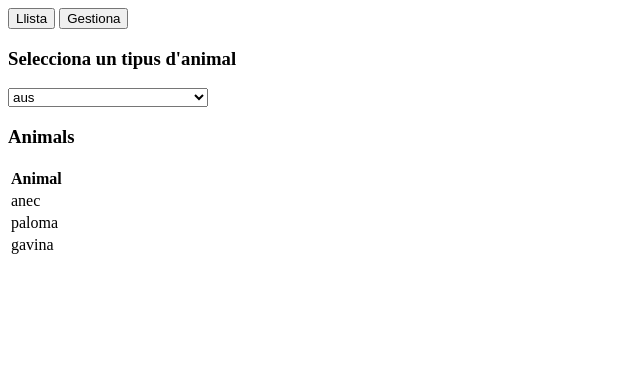
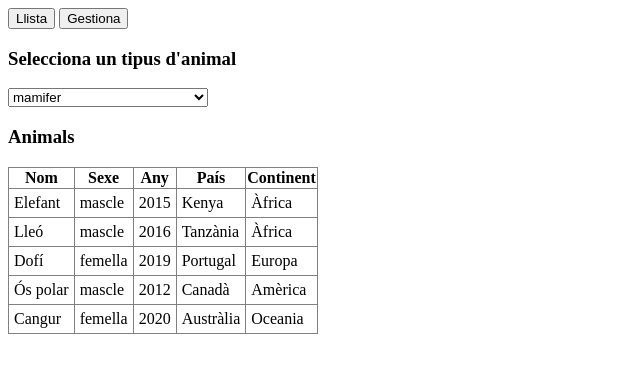
Before and after one commit to Izanalejo/Desenvolupament-web-en-entorn-client, a plain HTML site: page Activitat3(RA5)/Practica_RA5/html/index.html in a window 1280 px wide. Both pictures are taken after a click on the button "Llista". Shown: the whole page, without its empty margins (0-640 px from the left). Drawn offline with Linux system fonts and the light colour scheme.

Commit message:
Corrección examen RA5

```diff
--- a/Activitat3(RA5)/Practica_RA5/html/index.html
+++ b/Activitat3(RA5)/Practica_RA5/html/index.html
@@ -3,23 +3,32 @@
   <head>
     <meta charset="UTF-8" />
     <meta name="viewport" content="width=device-width, initial-scale=1.0" />
-    <title>Document</title>
+    <title>Pràctica RA5</title>
   </head>
   <body>
     <div>
       <button id="llista">Llista</button>
       <button id="gestiona">Gestiona</button>
     </div>
-    <div id="select-container" >
+    <div id="zonaLlista" style="display: none;">
       <h3>Selecciona un tipus d'animal</h3>
       <select
         id="selectAnimals"
         class="form-select"
-        style="width: 200px"
-      ></select>
+        style="width: 200px">
+      </select>
 
-      <h3 >Animals</h3>
+      <h3>Animals</h3>
       <div id="taulaAnimals"></div>
+    </div>
+
+
+     <div id="zonaGestiona" style="display: none;">
+      <h2>Zona de gestió d'animals</h2>
+
+      <button id="afegirAnimal">Afegir animal</button>
+      <button id="eliminarAnimal">Eliminar animal</button>
+      <button id="modificarAnimal">Modificar animal</button>
     </div>
 
     <script src="../js/script.js"></script>
--- a/Activitat3(RA5)/Practica_RA5/js/script.js
+++ b/Activitat3(RA5)/Practica_RA5/js/script.js
@@ -1,12 +1,18 @@
-    let llista = document.getElementById('llista');
+const llista = document.getElementById('llista');
+const gestiona = document.getElementById('gestiona');
 
-let gestiona = document.getElementById('gestiona');
+const zonaLlista = document.getElementById("zonaLlista");
+const zonaGestiona = document.getElementById("zonaGestiona");
+
+const selectAnimals = document.getElementById("selectAnimals");
+const taulaAnimals = document.getElementById("taulaAnimals");
 
 let bolGestiona = false;
 let bolLlista = false;
 
 llista.addEventListener('click', () =>{
-
+    zonaLlista.style.display = "block";
+    zonaGestiona.style.display = "none";
     bolLlista= true;
     if(bolLlista == true){
         bolGestiona = false;
@@ -16,52 +22,122 @@ llista.addEventListener('click', () =>{
 });
 
 gestiona.addEventListener('click', () =>{
-    bolGestiona = true;
-    if(bolGestiona == true){
-
-    }
+    zonaGestiona.style.display = "block";
+    zonaLlista.style.display = "none";
 });
 
 
 
-const animals = ["aus", "mamifers", "amfibis", "reptils", "peix", "altres"];
+const animals = [
+    { id: 1, especie: "mamifer", nom: "Elefant", sexe: "mascle", any: 2015, pais: "Kenya", continent: "Àfrica" },
+    { id: 2, especie: "mamifer", nom: "Lleó", sexe: "mascle", any: 2016, pais: "Tanzània", continent: "Àfrica" },
+    { id: 3, especie: "mamifer", nom: "Dofí", sexe: "femella", any: 2019, pais: "Portugal", continent: "Europa" },
+    { id: 4, especie: "mamifer", nom: "Ós polar", sexe: "mascle", any: 2012, pais: "Canadà", continent: "Amèrica" },
+    { id: 5, especie: "mamifer", nom: "Cangur", sexe: "femella", any: 2020, pais: "Austràlia", continent: "Oceania" },
 
-const tipusAnimals = {
-    aus: ["anec", "paloma", "gavina"],
-    mamifers: ["dofi", "gos", "gorila"],
-    amfibis: ["granota", "sapo"],
-    reptils: ["salamandra", "cocodril", "iguana"],
-    peix: ["salmo", "tonyina", "truita"],
-    altres: ["cactus", "tulipan", "taronger"]
-};
+    { id: 6, especie: "amfibi", nom: "Granota", sexe: "femella", any: 2021, pais: "Espanya", continent: "Europa" },
+    { id: 7, especie: "amfibi", nom: "Gripau", sexe: "mascle", any: 2018, pais: "França", continent: "Europa" },
+    { id: 8, especie: "amfibi", nom: "Salamandra", sexe: "femella", any: 2017, pais: "Itàlia", continent: "Europa" },
+    { id: 9, especie: "amfibi", nom: "Tritó", sexe: "mascle", any: 2019, pais: "Alemanya", continent: "Europa" },
+    { id: 10, especie: "amfibi", nom: "Axolot", sexe: "mascle", any: 2022, pais: "Mèxic", continent: "Amèrica" },
 
-const selectContainer = document.getElementById("select-container");
-const selectAnimals = document.getElementById("selectAnimals");
-const taulaAnimals = document.getElementById("taulaAnimals");
+    { id: 11, especie: "reptil", nom: "Cocodril", sexe: "mascle", any: 2010, pais: "Egipte", continent: "Àfrica" },
+    { id: 12, especie: "reptil", nom: "Iguana", sexe: "femella", any: 2018, pais: "Brasil", continent: "Amèrica" },
+    { id: 13, especie: "reptil", nom: "Serp", sexe: "femella", any: 2016, pais: "Índia", continent: "Àsia" },
+    { id: 14, especie: "reptil", nom: "Camaleó", sexe: "mascle", any: 2021, pais: "Madagascar", continent: "Àfrica" },
+    { id: 15, especie: "reptil", nom: "Tortuga", sexe: "femella", any: 2009, pais: "Grècia", continent: "Europa" },
+
+    { id: 16, especie: "peix", nom: "Tauró blanc", sexe: "femella", any: 2011, pais: "Sud-àfrica", continent: "Àfrica" },
+    { id: 17, especie: "peix", nom: "Salmó", sexe: "mascle", any: 2020, pais: "Noruega", continent: "Europa" },
+    { id: 18, especie: "peix", nom: "Peix pallasso", sexe: "mascle", any: 2022, pais: "Austràlia", continent: "Oceania" },
+    { id: 19, especie: "peix", nom: "Tonyina", sexe: "femella", any: 2019, pais: "Japó", continent: "Àsia" },
+    { id: 20, especie: "peix", nom: "Cavallet de mar", sexe: "mascle", any: 2021, pais: "Filipines", continent: "Àsia" },
+
+    { id: 21, especie: "altres", nom: "Abella", sexe: "femella", any: 2023, pais: "França", continent: "Europa" },
+    { id: 22, especie: "altres", nom: "Formiga", sexe: "femella", any: 2022, pais: "Espanya", continent: "Europa" },
+    { id: 23, especie: "altres", nom: "Aranya", sexe: "mascle", any: 2020, pais: "Argentina", continent: "Amèrica" },
+    { id: 24, especie: "altres", nom: "Pop", sexe: "mascle", any: 2017, pais: "Xile", continent: "Amèrica" },
+    { id: 25, especie: "altres", nom: "Calamar", sexe: "femella", any: 2018, pais: "Perú", continent: "Amèrica" }
+];
+
+
+
 
 
 function mostrarSelectAnimals() {
-  // Crear opciones
     selectAnimals.innerHTML = "";
-    animals.forEach(a => {
-    const opt = document.createElement("option");
-    opt.value = a;
-    opt.textContent = a;
-    selectAnimals.appendChild(opt);
+
+    const especiesUnicas = [...new Set(animals.map(a => a.especie))];
+
+    especiesUnicas.forEach(especie => {
+        const opt = document.createElement("option");
+        opt.value = especie;
+        opt.textContent = especie;
+        selectAnimals.appendChild(opt);
     });
-    mostrarTaula(selectAnimals.value);
 }
 
-function mostrarTaula(animal) {
-    const llista = tipusAnimals[animal];
 
-    let html = `<table><tr><th>Animal</th></tr>`;
-    llista.forEach(a => html += `<tr><td>${a}</td></tr>`);
+
+function mostrarTaula(especie) {
+    const filtrats = animals.filter(a => a.especie === especie);
+
+    let html = `
+        <table style="border-collapse: collapse;" border="1">
+            <tr>
+                <th>Nom</th>
+                <th>Sexe</th>
+                <th>Any</th>
+                <th>País</th>
+                <th>Continent</th>
+            </tr>
+    `;
+
+    filtrats.forEach(a => {
+        html += `
+            <tr>
+                <td style="padding: 5px;">${a.nom}</td>
+                <td style="padding: 5px;">${a.sexe}</td>
+                <td style="padding: 5px;">${a.any}</td>
+                <td style="padding: 5px;">${a.pais}</td>
+                <td style="padding: 5px;">${a.continent}</td>
+            </tr>
+        `;
+    });
+
     html += `</table>`;
-
     taulaAnimals.innerHTML = html;
 }
 
 selectAnimals.addEventListener("change", () => {
     mostrarTaula(selectAnimals.value);
 });
+
+
+
+
+
+function mostrarTaulaGestiona() {
+    let html = `
+        <table border="1">
+            <tr>
+                <th></th>
+                <th>ID</th>
+                <th>Espècie</th>
+                <th>Nom</th>
+            </tr>
+    `;
+
+    animals.forEach(animal => {
+        html += `
+            <tr>
+                <td><input type="checkbox" value="${animal.id}"></td>
+                <td>${animal.id}</td>
+                <td>${animal.especie}</td>
+                <td>${animal.nom}</td>
+            </tr>
+        `;
+    });
+
+    html += "</table>";
+}
```
